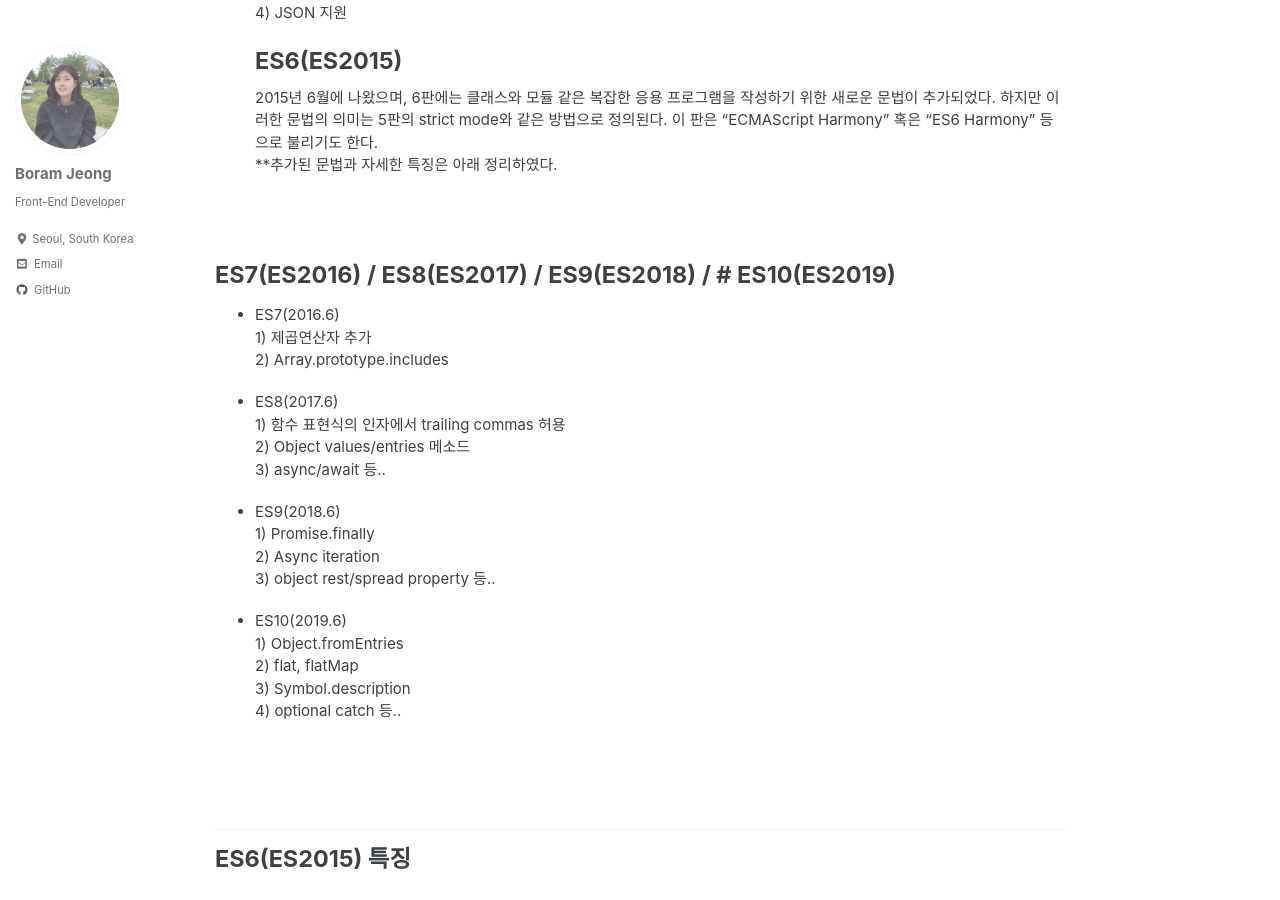
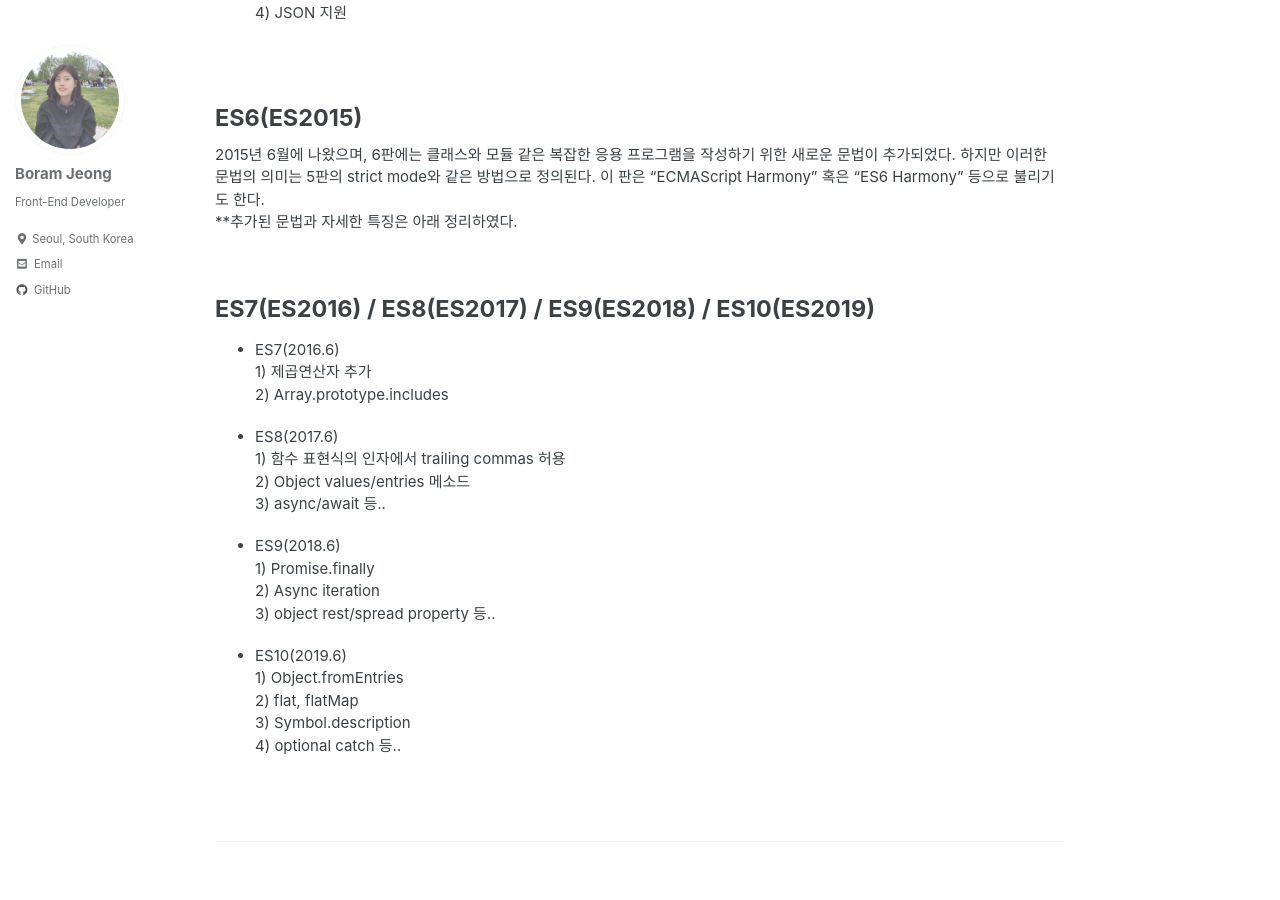
Before and after one commit to bo-ram-jeong/bo-ram-jeong.github.io, a Jekyll site: the page built from _posts/2022-09-13-javascript-es.md, in a window 1280 px wide and 900 px high, scrolled down 856 px. Built offline with Jekyll 4.4.1, drawn with Linux system fonts in a browser that asks for light colours; cached includes are drawn as plain includes; emoji names are drawn with the system emoji font.

Commit message:
Update 2022-09-13-javascript-es.md

```diff
--- a/_posts/2022-09-13-javascript-es.md
+++ b/_posts/2022-09-13-javascript-es.md
@@ -37,14 +37,17 @@ published: true
 2) Object에 대한 getter / setter 지원<br/>
 3) 자바스크립트 strict 모드 지원 <br/>
 4) JSON 지원
+
 <br/><br/>
+
 # ES6(ES2015)
 2015년 6월에 나왔으며, 6판에는 클래스와 모듈 같은 복잡한 응용 프로그램을 작성하기 위한 새로운 문법이 추가되었다.
 하지만 이러한 문법의 의미는 5판의 strict mode와 같은 방법으로 정의된다. 이 판은 "ECMAScript Harmony" 혹은 "ES6 Harmony" 등으로 불리기도 한다.
-<br/>**추가된 문법과 자세한 특징은 아래 정리하였다.
+<br/>
+**추가된 문법과 자세한 특징은 아래 정리하였다.
 
-<br/><br/>
-# ES7(ES2016) / ES8(ES2017) / ES9(ES2018) / # ES10(ES2019)
+<br/>
+# ES7(ES2016) / ES8(ES2017) / ES9(ES2018) / ES10(ES2019)
 - ES7(2016.6)
 <br/>
 1) 제곱연산자 추가 <br/>
@@ -70,9 +73,11 @@ published: true
 4) optional catch 등.. <br/>
 
 
-<br/><br/><br/>
+<br/><br/>
 
 ---
+
+<br/>
 
 # ES6(ES2015) 특징
 <br/><br/>
```
